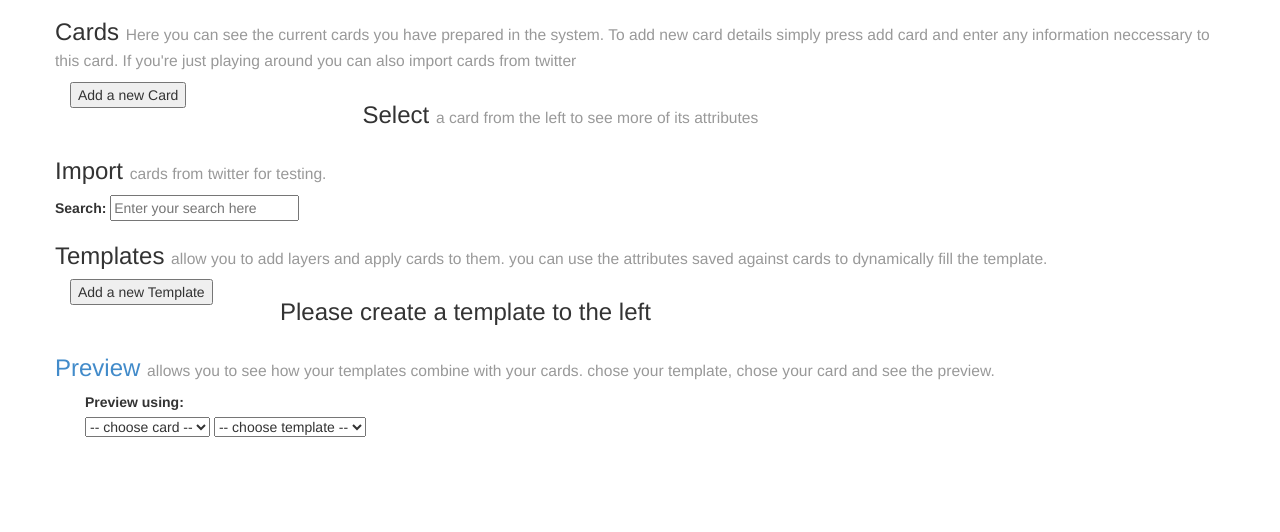
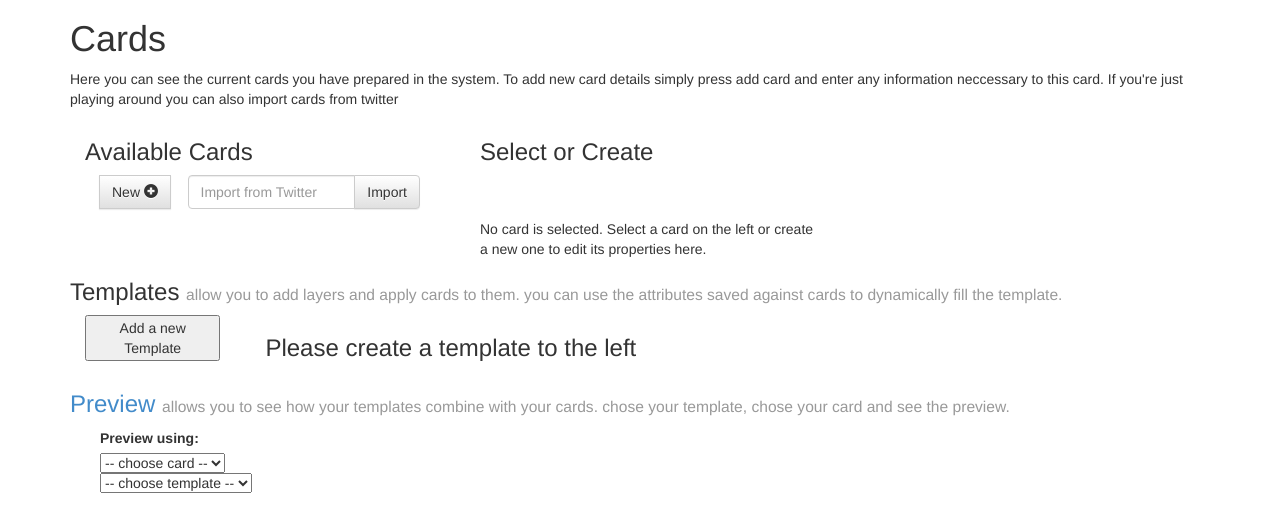
Before and after one commit to mjtalbot/card_create, a Flask app: page / in a window 1280 px wide. Shown: the part 51-583 px from the top of the page. Run offline with Flask 2, Linux system fonts and the light colour scheme; data that the repository does not hold is empty; parts of the project's set-up code (start-up, migrations or seed data) failed here and were passed over; some libraries are stand-ins or nearby versions.

Commit message:
cleaned up the card section, used a bit more bootstrap, its almost pretty

```diff
--- a/static/css/all.css
+++ b/static/css/all.css
@@ -1,4 +1,4 @@
-
+@import url('/static/css/general.css');
 @import url('/static/css/twitter.css');
 @import url('/static/css/template.css');
 @import url('/static/css/card.css');
--- a/static/css/card.css
+++ b/static/css/card.css
@@ -1,30 +1,3 @@
-
-.card {
-    float: left;
-    padding: 5px;
-    margin: 5px;
-    border: 1px solid black;
-    width: 200px;
-    height: 300px;
-}
-
-.card .name {
-    width:100%;
-    text-align:center;
-}
-
-.card .image_placeholder {
-    width:100%;
-    height:50%;
-}
-
-.card .image_placeholder .image {
-    height:100%;
-    margin-left:auto;
-    margin-right:auto;
-    display:block;
-}
-
 .attribute .label {
     clear:both;
     float:left;
@@ -35,13 +8,58 @@
     float:right;
     font:bold;
 }
+.card_section {
+    max-height:400px;
+}
 
-.card_list {
-    list-style-type: none;
+.card_choice {
+    height: 100%;
 }
-.card_list li.selected{
-    border: 1px solid black;
+
+.card_choice > .header {
+    height: 80px;
 }
-.card_list li.saved{
-    background:green;
+
+.card_choice > .body {
+    max-height: 320px;
+    overflow-y:auto;
 }
+
+.card_list > .card{
+    text-align: left;
+    background-color: silver;
+    margin-bottom: 3px;
+}
+
+.card_list > .selected{
+    background-color: gold;
+}
+
+.card_details {
+    max-height:400px;
+}
+
+.card_details .header {
+    height: 80px;
+}
+
+.card_details .body {
+    max-height: 320px;
+}
+
+.card_details .body > .fixed{
+    height:40px;
+    margin-bottom:3px;
+}
+
+.card_details .body > .moves{
+    width: 100%;
+    max-height: 280px;
+    float:left;
+    overflow-y: auto;
+}
+
+.card_details .body > .moves > div{
+    margin-bottom: 3px;
+    height:34px;
+}
--- /dev/null
+++ b/static/css/general.css
@@ -0,0 +1,24 @@
+.main-section {
+    float:left;
+    clear:both;
+}
+
+.left {
+    float:left;
+}
+
+.right {
+    float:right;
+}
+
+.spacer {
+    min-width:20px;
+    min-height:20px;
+    float:left;
+}
+
+.searching .form-control {
+    border-color: blue;
+    -webkit-box-shadow: inset 0 1px 1px rgba(0, 0, 0, .075);
+    box-shadow: inset 0 1px 1px rgba(0, 0, 0, .075);
+}
--- a/static/css/template.css
+++ b/static/css/template.css
@@ -17,9 +17,9 @@
 }
 
 .base_placeholder > .layer.selected {
-    -webkit-box-shadow: 0px 0px 15px 5px rgba(255, 255, 190, .75);
-    -moz-box-shadow: 0px 0px 15px 5px rgba(255, 255, 190, .75);
-    box-shadow: 0px 0px 15px 5px rgba(255, 255, 190, .75);
+    -webkit-box-shadow: 0 0 15px 5px rgba(255, 255, 190, .75);
+    -moz-box-shadow: 0 0 15px 5px rgba(255, 255, 190, .75);
+    box-shadow: 0 0 15px 5px rgba(255, 255, 190, .75);
 }
 
 .layers {
@@ -28,8 +28,8 @@
 
 .layers > div {
     float:left;
-    width:90%;
-    margin-bottom:5px
+    width:100%;
+    margin-bottom:5px;
     background:silver;
     text-align:center;
     line-height:25px;
--- a/static/html/base.html
+++ b/static/html/base.html
@@ -47,26 +47,9 @@
             </div>
         </div>
         <div class="container">
-            <div
-                id="cards"
-                class="card_section row"
-                ng-include="'/static/html/templates/card.html'">
-            </div>
-
-            <div
-                class="twitter_section row"
-                ng-include="'/static/html/templates/twitter.html'">
-            </div>
-
-            <div
-                ng-include="'/static/html/templates/template.html'"
-                class="template_section row">
-            </div>
-
-            <div
-                class="preview_section row"
-                ng-include="'/static/html/templates/preview.html'">
-            </div>
+            <div class="main-section" ng-include="'/static/html/templates/card.html'"></div>
+            <div class="main-section"  ng-include="'/static/html/templates/template.html'"></div>
+            <div class="main-section"  ng-include="'/static/html/templates/preview.html'"></div>
         </div>
     </body>
 </html>
--- a/static/html/templates/card.html
+++ b/static/html/templates/card.html
@@ -1,73 +1,139 @@
 <div ng-controller="CardController">
-    <h3>
+    <h1>
         Cards
-        <small>
+    </h1>
+    <p>
         Here you can see the current cards you have prepared in the system.
         To add new card details simply press add card and enter any information
         neccessary to this card.
 
         If you're just playing around you can also import cards from twitter
-        </small>
+    </p>
+
+    <div class="card_section">
+        <div class="card_choice col-md-4">
+            <div class='header'>
+                <h3>
+                    Available Cards
                 </h3>
-    <div class="card_choice col-md-3">
-        <button ng-click="addCard()">Add a new Card</button>
-
-        <ul class="card_list">
-            <li
+                <div class="col-lg-3">
+                    <div class="input-group">
+                        <span class="input-group-btn">
+                            <button class="btn btn-default" ng-click="addCard()">
+                                New <span class="glyphicon glyphicon-plus-sign"></span>
+                            </button>
+                        </span>
+                    </div>
+                </div>
+                <div class="col-lg-9">
+                    <div class="input-group"
+                        ng-class="{'has-error': twitter.error, 'searching': twitter.searching}">
+                        <input
+                            ng-model="twitter.search"
+                            type="text"
+                            class="form-control"
+                            placeholder="Import from Twitter"
+                        >
+                        <span class="input-group-btn">
+                            <button
+                                class="btn btn-default"
+                                ng-click="searchTwitter()"
+                                type="button"
+                            >
+                                Import
+                            </button>
+                        </span>
+                    </div>
+                </div>
+            </div>
+            <div class="body">
+                <div class="card_list">
+                    <div
+                        class="card"
                         ng-repeat="card in cards"
-                ng-class="{selected:$index==selectedCardIndex, saved: card.saved}"
+                        ng-class="{'selected': card==currentCard}"
                         ng-click="selectCard($index)">
-                {{$index +1}} {{card.name}}
-            </li>
-        </ul>
+                        <div class="spacer">
+                            <span class="glyphicon left" ng-class="{'glyphicon-hand-right': card==currentCard}"></span>
                         </div>
-    <div ng-if="current_card" class="card_details col-md-6">
+                        {{card.name}}
+                        <span class="glyphicon right" ng-class="{'glyphicon-saved': card.saved}"></span>
+                    </div>
+                </div>
+            </div>
+        </div>
+        <div class="card_details col-md-8">
+            <div ng-if="currentCard">
+                <div class="header">
                     <h3>Current Card Details</h3>
-        <table class="table">
-            <thead>
-                <tr>
-                    <th>attribute</th>
-                    <th>name</th>
-                    <th></th>
-                </tr>
-            </thead>
-            <tbody>
-                <tr>
-                    <td>name</td>
-                    <td><input type="text" ng-model="current_card.name" /></td>
-                </tr>
-
-                <tr ng-repeat="(attr_key, attr_value) in current_card.attributes">
-                    <td>{{attr_key}}</td>
-                    <td><input type="text" ng-model="current_card.attributes[attr_key]" /></td>
-                    <td><button ng-click="removeAttribute(attr_key)">Remove</button></td>
-                </tr>
-                <tr>
-                    <td><input type="text" ng-model="$parent.new_attr_name" placeholder="Enter Attribute name here" /></td>
-                    <td>
-                        <input type="text" ng-model="$parent.new_attr_value" placeholder="Enter Attribute value here" />
+                    <div>
+                        <button class="btn btn-success" ng-click="save()">
+                            Save
+                            <span class="glyphicon glyphicon-save">
+                        </button>
+                        <button class="btn btn-danger" ng-click="delete()">
+                            Delete
+                            <span class="glyphicon glyphicon-remove">
+                        </button>
+                    </div>
+                </div>
+                <div class="body">
+                    <div class="col-md-12 fixed">
+                        <div class="col-md-4">
+                            <input type="text" ng-model="$parent.new_attr_name" placeholder="Attribute name" />
+                        </div>
+                        <div class="col-md-4">
+                            <input type="text" ng-model="$parent.new_attr_value" placeholder="Attribute value" />
+                        </div>
+                        <div class="col-md-4">
                             <div
                               class="btn btn-primary btn-upload"
                               upload-button
                               url="/resource/"
                               on-success="successUpload(response)"
                             >
-                            U
+                                <span class="glyphicon glyphicon-upload"></span>
                             </div>
-                    </td>
-
-                    <td><button ng-click="addAttribute()">Add</button></td>
-                </tr>
-            </tbody>
-        </table>
-        <div>
-            <button ng-click="save()">Save</button>
-            <button ng-click="delete()">Delete</button>
+                            <button class="btn btn-default" ng-click="addAttribute()">
+                                <span class="glyphicon glyphicon-add">Add</span>
+                            </button>
                         </div>
                     </div>
-    <div ng-if="current_card==null" class="card_details col-md-6">
-        <h3>Select
-            <small>a card from the left to see more of its attributes</small>
-        </h3>
+
+                    <div class="moves">
+                        <div class="col-md-12">
+                            <div class="col-md-4">
+                                name
+                            </div>
+                            <div class="col-md-4">
+                                <input type="text" ng-model="currentCard.name" />
                             </div>
                         </div>
+                        <div class="col-md-12" ng-repeat="(attr_key, attr_value) in currentCard.attributes">
+                            <div class="col-md-4">
+                                {{attr_key}}
+                            </div>
+                            <div class="col-md-4">
+                                <input type="text" ng-model="currentCard.attributes[attr_key]" />
+                            </div>
+                            <div class="col-md-4">
+                                <button class="btn btn-danger" ng-click="removeAttribute(attr_key)">
+                                    Remove
+                                    <span class="glyphicon glyphicon-remove">
+                                </button>
+                            </div>
+                        </div>
+                    </div>
+                </div>
+            </div>
+            <div ng-if="currentCard==null" class="card_details col-md-6">
+                <div class="header">
+                    <h3>Select or Create</h3>
+                </div>
+                <div class="body">
+                    No card is selected. Select a card on the left or create a new one to edit its properties here.
+                </div>
+            </div>
+        </div>
+    </div>
+</div>
--- a/static/html/templates/template.html
+++ b/static/html/templates/template.html
@@ -52,7 +52,7 @@
 
                     <tr ng-repeat="(attr_key, attr_value) in data.selectedTemplate.attributes">
                         <td>{{attr_key}}</td>
-                        <td><input type="text" ng-model="data.selectedTemplates.attributes[attr_key]" /></td>
+                        <td><input type="text" ng-model="data.selectedTemplate.attributes[attr_key]" /></td>
                         <td><button ng-click="removeAttribute(attr_key)">Remove</button></td>
                     </tr>
                     <tr>
@@ -65,7 +65,7 @@
                               url="/resource/"
                               on-success="successUpload(response)"
                             >
-                                U
+                                <span class="glyphicon glyphicon-upload"></span>
                             </div>
                         </td>
                         <td><button ng-click="addAttribute()">Add</button></td>
@@ -75,7 +75,7 @@
         </div>
 
         <div class="col-md-8">
-            <div class="layers col-md-3">
+            <div class="layers col-md-4">
                 <h6>Template Layers</h6>
                 <div class="add_layer" ng-click="addLayer()">
 
@@ -85,14 +85,15 @@
                     ng-class="{selected: data.selectedTemplate.layers.indexOf(data.selectedLayer)==$index}"
                     ng-repeat="layer in data.selectedTemplate.layers"
                     ng-click="selectLayer($index)">
-                    Layer {{$index}}
                     <div class="inline not-selected-hidden glyphicon glyphicon-remove" ng-click="removeLayer($index)"></div>
+                    {{layer.name || layer.text || "Layer "+$index }}
                     <div class="inline not-selected-hidden glyphicon glyphicon-arrow-up" ng-click="moveLayerUp($index)"></div>
                     <div class="inline not-selected-hidden glyphicon glyphicon-arrow-down" ng-click="moveLayerDown($index)"></div>
+                    <div class="inline not-selected-hidden glyphicon glyphicon-magnet" ng-click="cloneLayer($index)"></div>
                 </div>
             </div>
 
-            <div class="col-md-9">
+            <div class="col-md-8">
                 <h6>Layer control</h6>
                 <table class="table">
                     <thead>
@@ -103,6 +104,11 @@
                         </tr>
                     </thead>
                     <tbody>
+                        <tr>
+                            <td>Name (optional)</td>
+                            <td><input type="text" ng-model="data.selectedLayer.name"/></td>
+                            <td><button ng-click="data.selectedLayer.addAttribute(key, value); key = ''; value = '';">Add</button></td>
+                        </tr>
                         <tr ng-repeat="css in data.selectedLayer.css">
                             <td>{{css.key}}</td>
                             <td><input type="text" ng-model="css.value" /></td>
@@ -141,7 +147,7 @@
                     ng-class="{selected: data.selectedTemplate.layers.indexOf(data.selectedLayer)==$index}"
                     style="{{layer.style_sheet}}"
                     ng-repeat="layer in data.selectedTemplate.layers">
-                    {{layer.text || "Layer "+$index }}
+                    {{layer.name || layer.text || "Layer "+$index }}
                 </div>
             </div>
         </div>
--- a/static/js/controller/card.js
+++ b/static/js/controller/card.js
@@ -1,46 +1,83 @@
 var app = angular.module('app');
 
-app.controller('CardController', ['$scope', 'CardListFactory',
-function ($scope, CardList) {
-    $scope.current_card = null;
+app.controller('CardController', ['$scope', 'CardListFactory', 'TwitterService',
+function ($scope, CardList, Twitter) {
+    $scope.twitter ={
+        search: null,
+        error: false,
+        searching: false
+    };
+
+    $scope.currentCard = null;
     $scope.cards = CardList.cards;
     CardList.loadCards();
 
     $scope.new_attr_name = '';
     $scope.new_attr_value = '';
-    $scope.selectedCardIndex = "";
+
+    var addTwitterAccount = function(data) {
+        $scope.twitter.searching = false;
+        $scope.twitter.error = false;
+
+        CardList.addCard({
+            name:data.name,
+            attributes: {
+                location: data.location,
+                favourites_count: data.favourites_count,
+                followers_count: data.followers_count,
+                friends_count: data.friends_count,
+                image: data.image,
+                avg_retweets: data.avg_retweets,
+                avg_hashtags: data.avg_hashtags,
+                avg_words: data.avg_words,
+                avg_user_mentions: data.avg_user_mentions
+            }
+        });
+        $scope.twitter.search = '';
+    };
+
+
+    var twitterError = function() {
+        $scope.twitter.searching = false;
+        $scope.twitter.error = true;
+    };
+
+    $scope.searchTwitter = function() {
+        $scope.twitter.searching = true;
+        $scope.twitter.error = false;
+        Twitter.search($scope.twitter.search).then(addTwitterAccount, twitterError);
+    };
 
     $scope.selectCard = function(index) {
-        $scope.current_card = $scope.cards[index];
-        $scope.selectedCardIndex = index;
-    }
+        $scope.currentCard = $scope.cards[index];
+    };
 
     $scope.addCard = function(){
-        $scope.current_card = CardList.addCard();
-    }
+        $scope.currentCard = CardList.addCard();
+    };
 
     $scope.addAttribute = function() {
-        $scope.current_card.addAttribute(
+        $scope.currentCard.addAttribute(
             $scope.new_attr_name, $scope.new_attr_value
         );
         $scope.new_attr_name= '';
         $scope.new_attr_value = '';
-    }
+    };
 
     $scope.removeAttribute = function(attribute) {
-        $scope.current_card.removeAttribute(attribute);
-    }
+        $scope.currentCard.removeAttribute(attribute);
+    };
 
     $scope.save = function() {
-        $scope.current_card.save();
-    }
+        $scope.currentCard.save();
+    };
 
     $scope.delete = function() {
-        CardList.delete($scope.current_card);
-        $scope.current_card = null;
-        $scope.selectedCardIndex = "";
-    }
+        CardList.delete($scope.currentCard);
+        $scope.currentCard = null;
+    };
+
     $scope.successUpload = function(input) {
-        $scope.new_attr_value = input.data.url
-    }
+        $scope.new_attr_value = input.data.url;
+    };
 }]);
--- a/static/js/controller/preview.js
+++ b/static/js/controller/preview.js
@@ -31,8 +31,7 @@ function ($scope, TemplateList, CardList) {
                 background_image: tmp[i].background_image,
                 text: tmp[i].text
             };
-            if (tmp.text) {
-
+            if (_tmp.text) {
                 matched = _tmp.text.match(regex);
                 if (matched) {
                     for (var j=0; j<matched.length; j++){
@@ -79,8 +78,6 @@ function ($scope, TemplateList, CardList) {
                     }
                 }
             }
-            console.log(_tmp.text)
-            console.log(_tmp.style_sheet)
             $scope.current_layout.convertedLayers.push(_tmp);
         }
     }
--- a/static/js/controller/template.js
+++ b/static/js/controller/template.js
@@ -33,6 +33,12 @@ function($scope, TemplateList) {
 
     $scope.removeLayer = function(index) {
         $scope.data.selectedTemplate.removeLayer(index);
+        $scope.selectLayer(null);
+    }
+
+    $scope.cloneLayer = function(index) {
+        $scope.data.selectedTemplate.cloneLayer(index);
+        $scope.selectLayer($scope.data.selectedTemplate.layers.length-1);
     }
 
     $scope.moveLayerUp = function(index) {
@@ -72,7 +78,6 @@ function($scope, TemplateList) {
         $scope.new_attr_value = input.data.url
     }
     var calcStyleHelper = function () {
-        console.log('waht')
         if ($scope.data.selectedLayer)
             $scope.data.selectedLayer.calculateStyle();
     }
--- a/static/js/controller/twitter.js
+++ b/static/js/controller/twitter.js
@@ -1,40 +1 @@
 var module = angular.module('app', ['TwitterFactory', 'TemplateModule', 'CardModule', 'lr.upload']);
-
-module.controller('TwitterAccountController', ['$scope', 'TwitterService', 'CardListFactory',
-function ($scope, TwitterService, CardList) {
-    $scope.search = '';
-    $scope.error = false;
-    $scope.searching = false;
-
-
-    $scope.getSearch = function() {
-        $scope.searching = true;
-        $scope.error = false;
-        TwitterService.search($scope.search).then($scope.update, $scope.error_func);
-        $scope.search = '';
-    }
-
-    $scope.update = function(data) {
-        $scope.searching = false;
-        $scope.error = false;
-
-        CardList.addCard({
-            name:data.name,
-            attributes: {
-                location: data.location,
-                favourites_count: data.favourites_count,
-                followers_count: data.followers_count,
-                friends_count: data.friends_count,
-                image: data.image,
-                avg_retweets: data.avg_retweets,
-                avg_hashtags: data.avg_hashtags,
-                avg_words: data.avg_words,
-                avg_user_mentions: data.avg_user_mentions
-            }
-        })
-    }
-    $scope.error_func = function() {
-        $scope.searching = false;
-        $scope.error = true;
-    }
-}]);
--- a/static/js/factory/card.js
+++ b/static/js/factory/card.js
@@ -4,10 +4,10 @@ var cardModule = angular.module('CardModule',[]);
 cardModule.service('CardService', ['$http', '$q', function($http, $q) {
     return {
         storeCard: function(card) {
-            var url ='/card/'
-            if (card.id) url += card.id
+            var url ='/card/';
+            if (card.id) url += card.id;
 
-            var http = $http.post(url, data = card)
+            var http = $http.post(url, data = card);
             http.then(
                 function(data){
                     card.id = data.uuid;
@@ -16,7 +16,7 @@ cardModule.service('CardService', ['$http', '$q', function($http, $q) {
                     alert('oops error');
                 }
             );
-            return http
+            return http;
         },
         getCards: function() {
             var defer = $q.defer();
@@ -25,7 +25,7 @@ cardModule.service('CardService', ['$http', '$q', function($http, $q) {
                     defer.resolve(data.data.list);
                 },
                 defer.reject
-            )
+            );
             return defer.promise;
         },
         getCardDetails: function(id) {
@@ -35,17 +35,17 @@ cardModule.service('CardService', ['$http', '$q', function($http, $q) {
                     defer.resolve(data.data);
                 },
                 defer.reject
-            )
+            );
             return defer.promise;
         },
         deleteCard: function(id) {
             if (id) {
-                console.log(id)
                 $http.delete('/card/'+id);
             }
         }
-    }
+    };
 }]);
+
 cardModule.factory('CardFactory', ['CardService', function(CardService){
     var CardFactory = function(data) {
         angular.extend(this, {
@@ -85,33 +85,32 @@ cardModule.factory('CardListFactory', ['CardFactory', 'CardService', function(Ca
     CardListFactory.cards =  [];
 
     CardListFactory.addCard = function(data) {
-        var new_card = new CardFactory(data)
+        var new_card = new CardFactory(data);
         CardListFactory.cards.push(new_card);
-        return new_card
-    }
+        return new_card;
+    };
 
     CardListFactory.loadCards = function() {
+        var tmp = function(card) {
+            card.saved = true;
+            CardListFactory.addCard(card);
+        };
+
         CardService.getCards().then(
             function(data) {
                 for (var i=0; i<data.length; i++) {
-                    CardService.getCardDetails(data[i]).then(
-                        function(card) {
-                            card.saved = true;
-                            CardListFactory.addCard(card);
-                        }
-                    )
+                    CardService.getCardDetails(data[i]).then(tmp);
                 }
             }
-        )
-    }
+        );
+    };
 
     CardListFactory.delete = function(card) {
         console.log(CardListFactory.cards.indexOf(card));
         var index = CardListFactory.cards.indexOf(card);
         var delete_me = CardListFactory.cards.splice(index,1)[0];
-        console.log(delete_me)
         CardService.deleteCard(delete_me.id);
-    }
+    };
 
     return CardListFactory;
 }]);
--- a/static/js/factory/template.js
+++ b/static/js/factory/template.js
@@ -3,6 +3,7 @@ var templateModule = angular.module('TemplateModule',[]);
 templateModule.factory('LayerFactory', function(){
     var LayerFactory = function(data) {
         angular.extend(this, {
+            name: null,
             text: null,
             background_image: null,
             css: [],
@@ -129,7 +130,7 @@ templateModule.factory('TemplateFactory', ['LayerFactory', 'TemplateService', fu
             },
             layers: [],
             attributes: {},
-            addAttribute: function(key,value){
+            addAttribute: function(key, value){
                 if(key) {
                     this.attributes[key] = value;
                     this.saved = false;
@@ -141,11 +142,14 @@ templateModule.factory('TemplateFactory', ['LayerFactory', 'TemplateService', fu
                 delete this.attributes[key];
                 this.saved = false;
             },
-            addLayer: function() {
-                this.layers.push(new LayerFactory());
+            addLayer: function(data) {
+                this.layers.push(new LayerFactory(data));
             },
             removeLayer: function(index){
                 this.layers.splice(index,1);
+            },
+            cloneLayer: function(index) {
+                this.addLayer(angular.copy(this.layers[index]));
             },
             switchPlaces: function(index_a, index_b) {
                 var tmp, obj_a, obj_b;
@@ -172,7 +176,7 @@ templateModule.factory('TemplateFactory', ['LayerFactory', 'TemplateService', fu
             var layer;
             delete data.layers;
             angular.extend(this,data);
-            while (layer = layers.pop()) {
+            while (layer = layers.shift()) {
                 this.layers.push(new LayerFactory(layer));
             }
 
```
Lines whose indentation alone changed are shown as unchanged.
